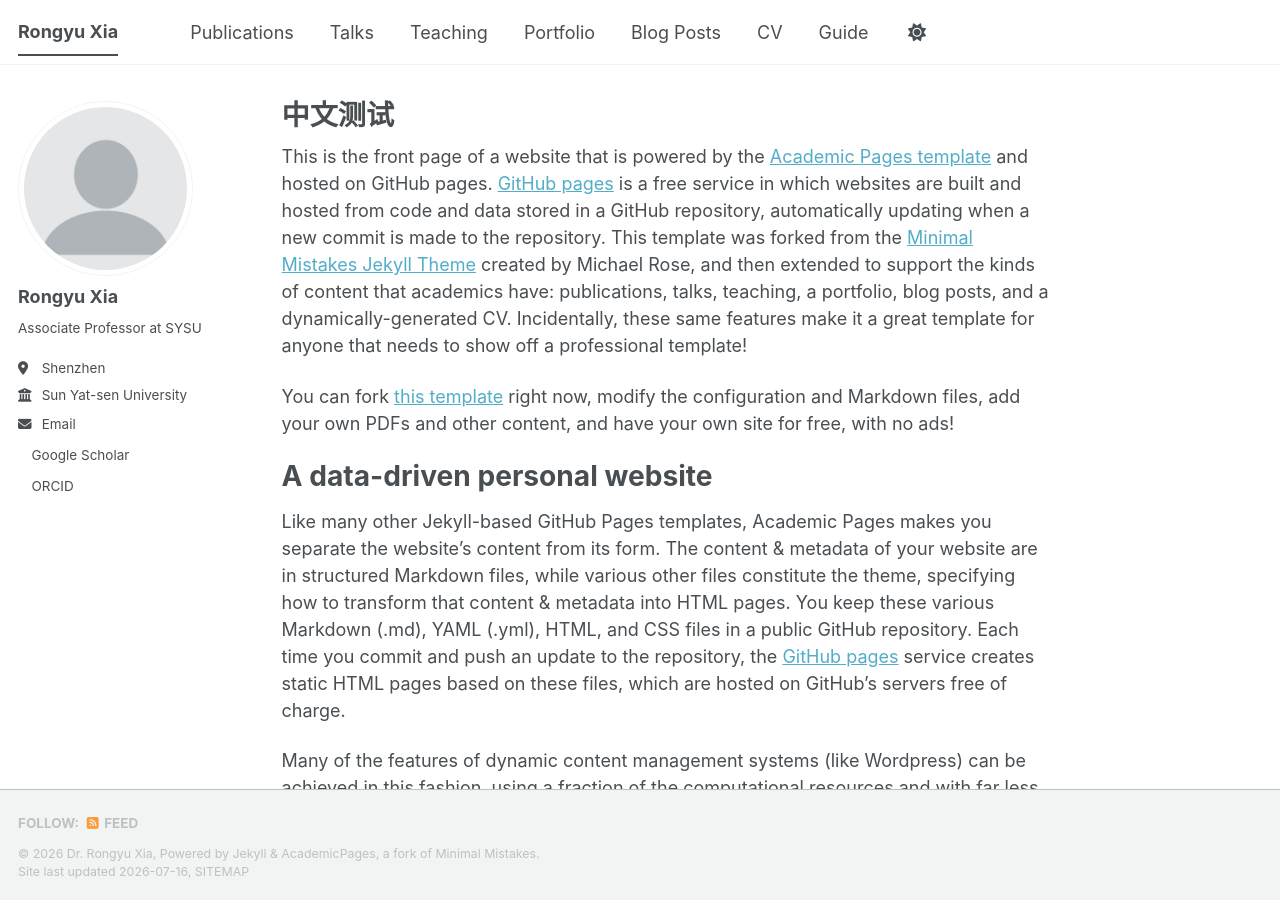
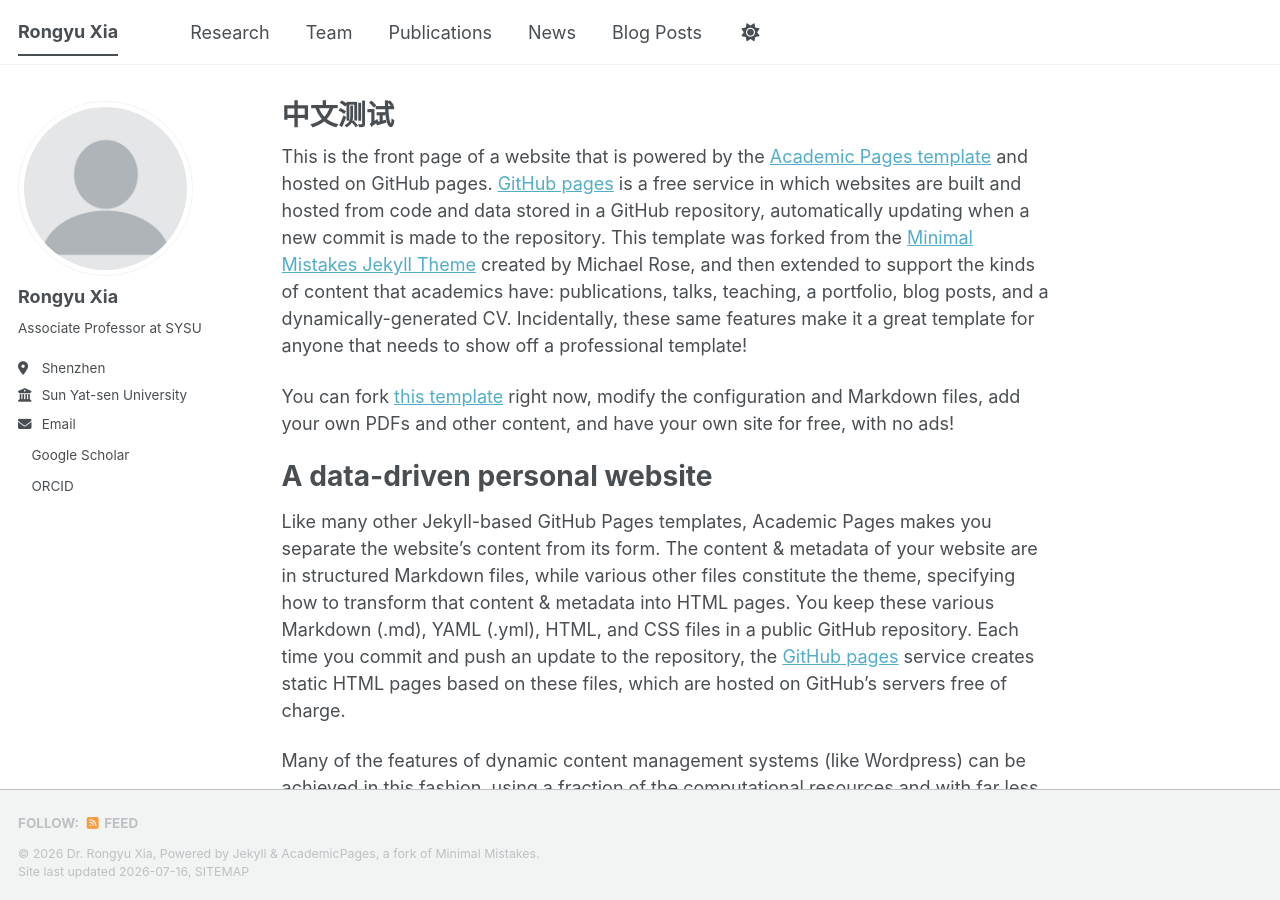
Before and after one commit to RongyuXia/rongyuxia.github.io, a Jekyll site: the page built from _pages/about.md, in a window 1280 px wide and 900 px high. Built offline with Jekyll 4.4.1, drawn with Linux system fonts in a browser that asks for light colours; a style sheet for code colours, icons or effects is not loaded.

Commit message:
Update navigation.yml

```diff
--- a/_data/navigation.yml
+++ b/_data/navigation.yml
@@ -8,26 +8,29 @@
 #      Markdown formatted page while the second is generated using JSON.
 
 main:
+  - title: "Research"
+    url: /portfolio/
+
+  - title: "Team"
+    url: /teaching/
+
   - title: "Publications"
     url: /publications/
 
-  - title: "Talks"
-    url: /talks/
-
-  - title: "Teaching"
-    url: /teaching/
-
-  - title: "Portfolio"
-    url: /portfolio/
+  - title: "News"
+    url: /cv/
 
   - title: "Blog Posts"
     url: /year-archive/
 
-  - title: "CV"
-    url: /cv/
+  # - title: "Talks"
+  #   url: /talks/
+
+  # - title: "Portfolio"
+  #   url: /portfolio/
 
   # - title: "CV"
   #   url: /cv-json/
 
-  - title: "Guide"
-    url: /markdown/
+  # - title: "Guide"
+  #   url: /markdown/
```
